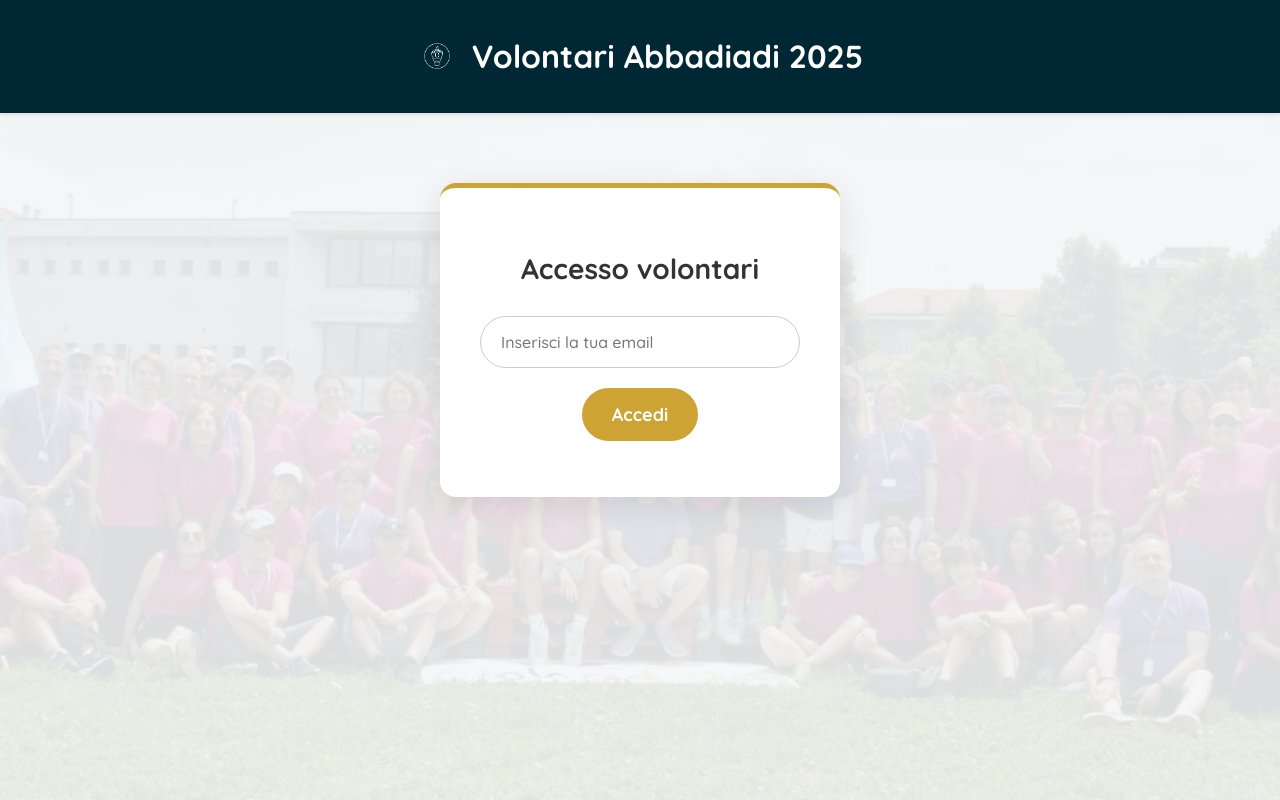
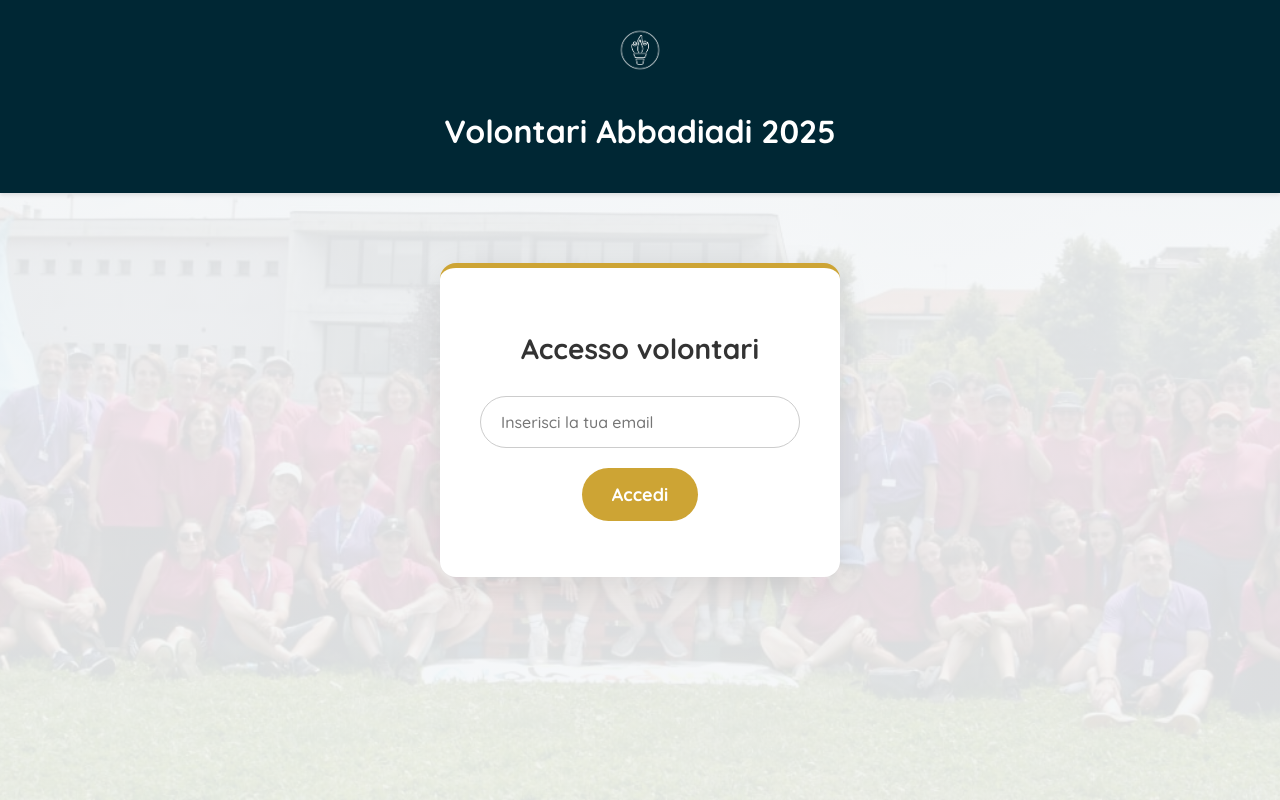
Before and after one commit to Abbadiadi/App-volontari, a plain HTML site: page index.html in a window 1280 px wide. Drawn offline with Linux system fonts and the light colour scheme.

Commit message:
Update style.css

```diff
--- a/style.css
+++ b/style.css
@@ -28,17 +28,18 @@ body {
 .app-header {
     background-color: var(--colore-principale);
     color: var(--colore-testo-header);
-    padding: 15px;
+    padding: 20px; /* Aumentiamo un po' lo spazio interno */
     text-align: center;
     display: flex;
+    flex-direction: column; /* <-- QUESTA È LA MODIFICA CHIAVE: mette gli elementi in colonna */
     align-items: center;
     justify-content: center;
     box-shadow: 0 2px 4px rgba(0,0,0,0.1);
 }
 
 .logo {
-    height: 40px;
-    margin-right: 15px;
+    height: 60px; /* <-- Aumentata la dimensione come richiesto */
+    margin-bottom: 10px; /* <-- Aggiunto spazio SOTTO il logo (invece che a destra) */
 }
 
 .container {
```
